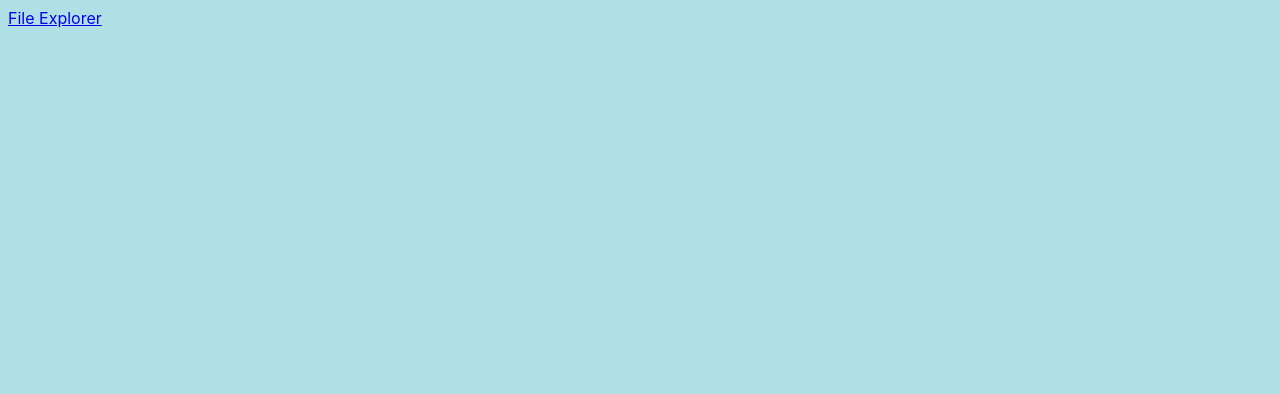
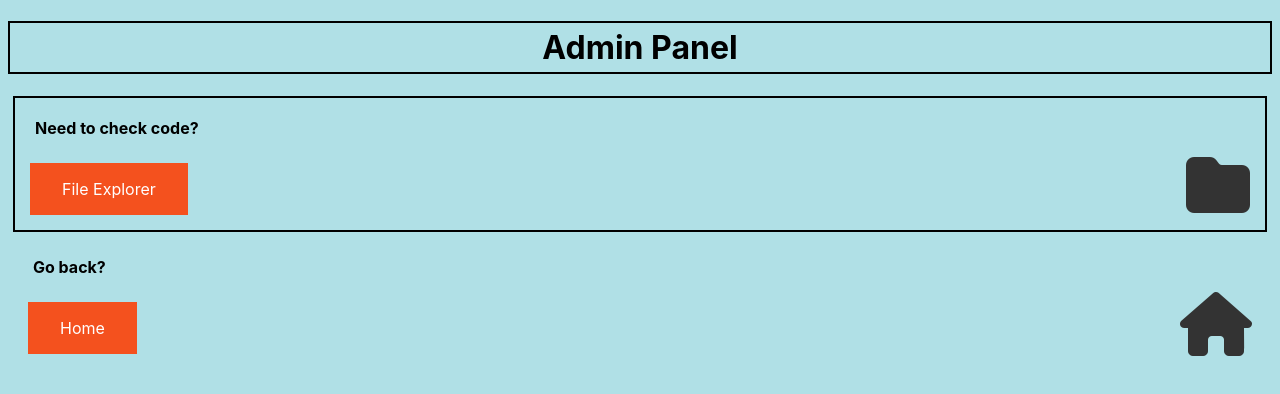
Before and after one commit to spiiralol/spiiralnet-dep, a plain HTML site: page server/admin.html in a window 1280 px wide. Drawn offline with Linux system fonts and the light colour scheme.

Commit message:
file sync

```diff
--- a/server/admin.html
+++ b/server/admin.html
@@ -4,10 +4,23 @@
     <meta charset="UTF-8">
     <meta http-equiv="X-UA-Compatible" content="IE=edge">
     <meta name="viewport" content="width=device-width, initial-scale=1.0">
+    <script src="https://kit.fontawesome.com/edf2a8b45d.js" crossorigin="anonymous"></script>
     <link rel="stylesheet" href="/style/admin.css">
     <title>SpiiralNet | Admin Panel</title>
 </head>
 <body>
-    <a href="../bot-code/">File Explorer</a>
+    <h1 class="title">Admin Panel</h1>
+
+    <div class="files">
+        <p class="code-text">Need to check code?</p>
+        <input class="button-panel" type="button" onclick="location.href='../bot-code'" value="File Explorer" />
+        <i class="fas fa-folder fa-4x"></i>
+    </div>
+
+    <div class="back-btn">
+        <p class="code-text">Go back?</p>
+        <input class="button-panel" type="button" onclick="location.href='/server/index.html'" value="Home" />
+        <i class="fas fa-home fa-4x"></i>
+    </div>
 </body>
 </html>
--- a/style/admin.css
+++ b/style/admin.css
@@ -2,3 +2,87 @@
     background-color:powderblue;
     font-family: -apple-system, BlinkMacSystemFont, 'Segoe UI', Roboto, Oxygen, Ubuntu, Cantarell, 'Open Sans', 'Helvetica Neue', sans-serif;
 }
+
+h1.title {
+    border: 2px solid black;
+    text-align: center;
+    padding: 5px;
+}
+
+.code-text  {
+    padding: 5px;
+    margin: 10px;
+}
+
+.files {
+    text-align: left;
+    font-weight: bold;
+    margin: 15px;
+    border: 2px solid black;
+    padding: 5px;
+    margin: 5px;
+}
+
+.files i {
+    float: right;
+    color: rgb(51, 51, 51);
+    padding-right: 10px;
+}
+
+.github {
+    text-align: left;
+    font-weight: bold;
+    margin: 15px;
+    border: 2px solid black;
+    padding: 5px;
+    margin: 5px;
+}
+
+.github i {
+    float: right;
+    color: rgb(51, 51, 51);
+    padding-right: 10px;
+}
+
+.back-btn {
+    padding-top: 20px;
+    margin-top: 20px;
+    text-align: left;
+    font-weight: bold;
+    margin: 15px;
+    padding: 5px;
+    margin: 5px;
+}
+
+.back-btn i {
+    float: right;
+    color: rgb(51, 51, 51);
+    padding-right: 10px;
+}
+
+.button-panel {
+    align-self: center;
+    text-align: center;
+    background-color: #f4511e;
+    border: none;
+    color: white;
+    padding-left: 10px;
+    padding: 16px 32px;
+    text-align: center;
+    font-size: 16px;
+    margin: 10px;
+    opacity: 0.6;
+    transition: 0.3s;
+    display: inline-block;
+    text-decoration: none;
+    cursor: pointer;
+
+    -webkit-appearance: button;
+    -moz-appearance: button;
+    appearance: button;
+
+    text-decoration: none;
+    color: white;
+}
+
+.button-panel {opacity: 1}
--- a/style/styles.css
+++ b/style/styles.css
@@ -33,7 +33,7 @@ p.error-fake {
     margin: 15px;
 }
 
-button.button-panel {
+.button-panel {
     align-self: center;
     text-align: center;
     background-color: #f4511e;
@@ -51,16 +51,37 @@ button.button-panel {
     cursor: pointer;
 }
 
-.button:hover {opacity: 1}
+.button-panel {opacity: 1}
 
 .admin i {
     float: right;
     color: rgb(51, 51, 51);
+    padding-right: 10px;
 }
 
 .website i {
     float: right;
     color: rgb(51, 51, 51);
+    padding-right: 10px;
+}
+
+.github {
+    text-align: left;
+    font-weight: bold;
+    margin: 15px;
+    border: 2px solid black;
+    padding: 5px;
+    margin: 5px;
+}
+
+.github i {
+    float: right;
+    color: rgb(51, 51, 51);
+    padding-right: 10px;
+}
+
+.code-text {
+    padding-right: 10px;
 }
 
 .footer {
```
Also changed, not shown: server/index.html (+9 -12 lines), testing.txt (added), 2 other files.
